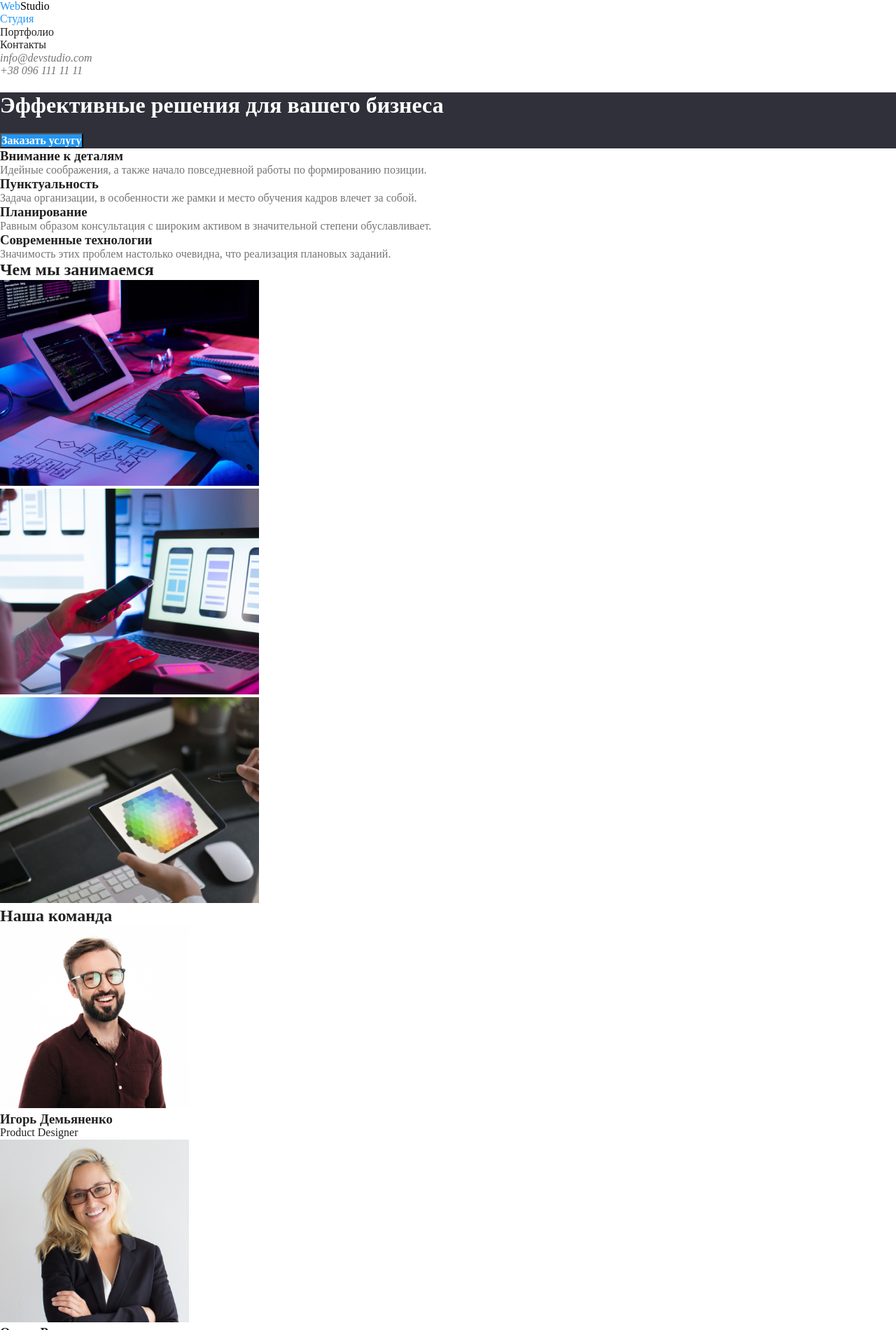
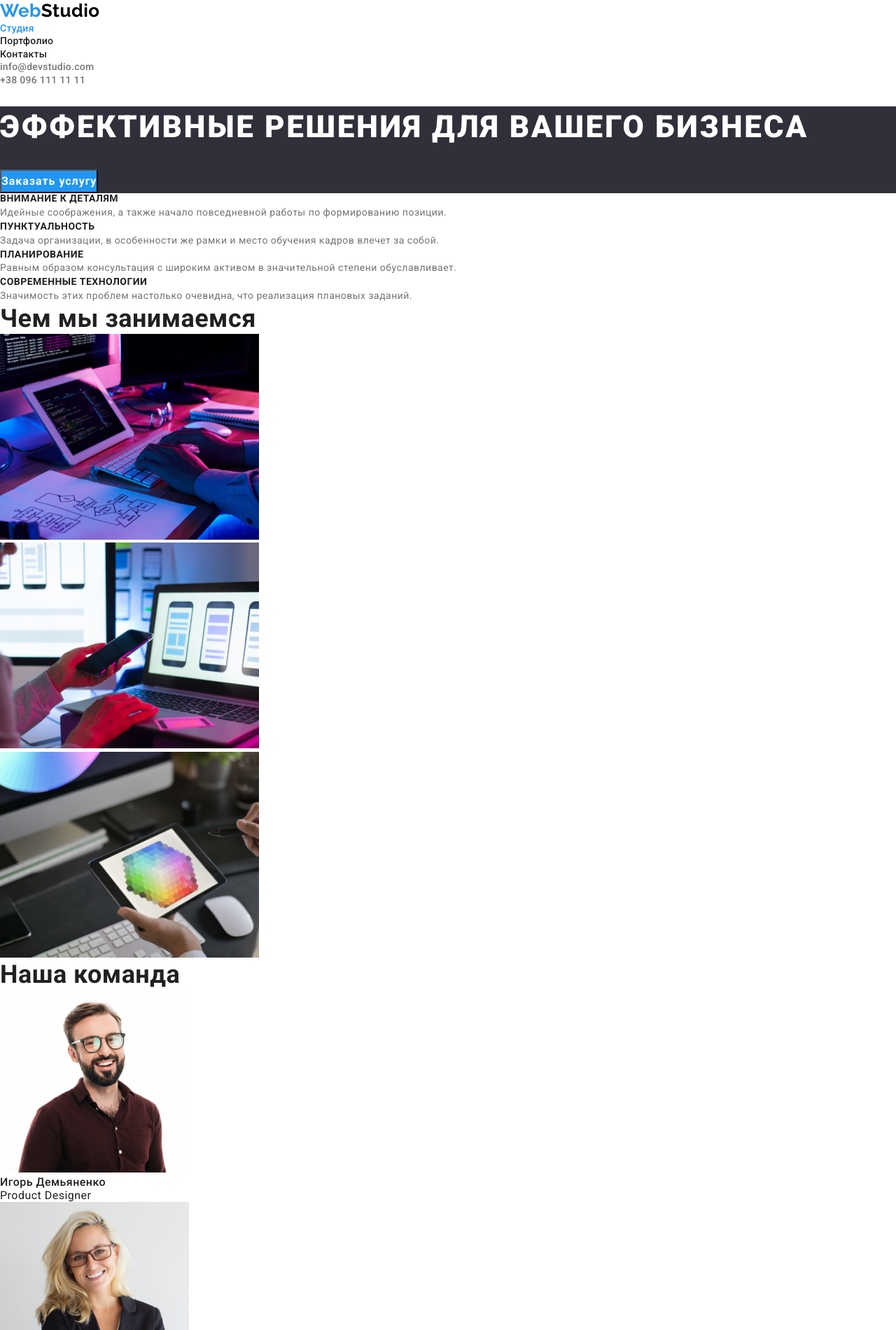
Before and after one commit to OleksandrSimakov/goit-markup-hw-02, a plain HTML site: page index.html in a window 1280 px wide. Shown: the top 1900 px of the page at 70% size. Drawn offline with Linux system fonts and the light colour scheme.

Commit message:
adds text formatting and corrects class names

```diff
--- a/css/common.css
+++ b/css/common.css
@@ -1,12 +1,12 @@
-/* основной фон #FFFFFF
-вторичный фон #F5F4FA
-фон героя и футера #2F303A
-синий акцент #2196F3
-черный текст лого #000000
-черный текст основной #212121
-черный текст вторичный (серые шапка и абзацы) #757575
-белый текст основной #FFFFFF
-белый текст подвал rgba(255, 255, 255, 0.6) */
+/* primary background colour #FFFFFF
+secondary background colour (our team section) #F5F4FA
+hero and footer background colour #2F303A
+accent #2196F3
+logo black colour #000000
+primary black colour #212121
+secondary black colour (grey header and paragraphs) #757575
+primary white colour #FFFFFF
+footer white colour rgba(255, 255, 255, 0.6) */
 
 :root {
   --primary-black-color: #212121;
@@ -26,6 +26,8 @@
 body {
   background-color: var(--primary-white-color);
   color: var(--primary-black-color);
+  font-family: Roboto, sans-serif;
+  letter-spacing: 0.03em;
 }
 
 /* ul */
@@ -36,18 +38,32 @@ body {
 /* a */
 .link {
   text-decoration: none;
+  font-style: normal;
 }
 
 /* site-nav */
-.site-nav .link {
+.site-nav.list .link {
   color: var(--primary-black-color);
+  font-weight: 500;
+  font-size: 14px;
+  line-height: 1.14;
+  letter-spacing: 0.02em;
 }
-.site-nav .link:hover,
-.site-nav .link:focus {
+.site-nav.list .link:hover,
+.site-nav.list .link:focus {
+  color: var(--accent-color);
+}
+.site-nav.list .link.current {
   color: var(--accent-color);
 }
 
-/* header and footer logo */
+/* logo, header and footer logo */
+.logo {
+  font-family: Raleway, sans-serif;
+  font-weight: 700;
+  font-size: 26px;
+  line-height: 1.19;
+}
 .site-nav > .link {
   color: var(--accent-color);
 }
@@ -62,6 +78,10 @@ body {
 /* header-address list */
 .header-address .link {
   color: var(--secondary-black-color);
+  font-weight: 500;
+  font-size: 14px;
+  line-height: 1.14;
+  letter-spacing: 0.02em;
 }
 .header-address .link:hover,
 .header-address .link:focus {
@@ -84,11 +104,11 @@ footer {
 .footer-address.link:hover {
   color: var(--accent-color);
 }
-/* button */
-.button {
-  background-color: var(--accent-color);
-  color: var(--primary-white-color);
+.footer-address.list {
+  font-size: 14px;
+  line-height: 1.71;
 }
+
 /* visually hidden */
 .visually-hidden {
   position: absolute;
@@ -102,3 +122,8 @@ footer {
   clip: rect(0 0 0 0);
   overflow: hidden;
 }
+
+/* button */
+button {
+  letter-spacing: 0.03em;
+}
--- a/css/main.css
+++ b/css/main.css
@@ -1,6 +1,14 @@
-.site-nav.link.current {
-  color: var(--accent-color);
-}
+/* pallete the same.
+Do not forget about our-team section background color - secondary background-color #F5F4FA */
+
+/* :root {
+  --primary-black-color: #212121;
+  --secondary-black-color: #757575;
+  --primary-white-color: #ffffff;
+  --secondary-background-color: #f5f4fa;
+  --hero-and-footer-background-color: #2f303a;
+  --accent-color: #2196f3;
+} */
 
 /* hero. background is temporarily set */
 .hero {
@@ -8,14 +16,53 @@
 }
 .hero-title {
   color: var(--primary-white-color);
+  font-weight: 900;
+  font-size: 44px;
+  line-height: 1.36;
+  letter-spacing: 0.06em;
+  text-transform: uppercase;
 }
 
-/* section paragraph */
+/* hero-button */
+.hero-button {
+  background-color: var(--accent-color);
+  color: var(--primary-white-color);
+  font-family: Roboto;
+  font-style: normal;
+  font-weight: 700;
+  font-size: 16px;
+  line-height: 1.88;
+  letter-spacing: 0.06em;
+}
+/* our-features section headline */
+.our-features-headline {
+  font-weight: 700;
+  font-size: 14px;
+  line-height: 1.14;
+  text-transform: uppercase;
+}
+
+/* our-features section paragraph */
 .our-features-paragraph {
   color: var(--secondary-black-color);
+  font-size: 14px;
+  line-height: 1.71;
+}
+/* our-team section paragraph */
+.our-team-paragraph {
+  font-size: 16px;
+  line-height: 1.19;
+}
+/* our-projects and our-team section heading */
+.section-heading {
+  font-weight: 700;
+  font-size: 36px;
+  line-height: 1.16;
+}
 
-  /* main button */
+/* our-team-headline */
+.our-team-headline {
+  font-weight: 500;
+  font-size: 16px;
+  line-height: 1.19;
 }
-.button {
-  font-weight: 700;
-}
--- a/index.html
+++ b/index.html
@@ -14,7 +14,7 @@
     <!--Шапка сайта-->
       <header class="header">
         <nav class="site-nav">
-          <a class="site-nav link" href="./index.html" lang="en" aria-label="логотип кампании">Web<span class="header-logo">Studio</span>
+          <a class="logo link" href="./index.html" lang="en" aria-label="логотип кампании">Web<span class="header-logo">Studio</span>
           </a>
           <ul class="site-nav list">
             <li>
@@ -46,7 +46,7 @@
           <h1 class="hero-title">
             Эффективные решения для вашего бизнеса
           </h1>
-          <button class="button" type="button">Заказать услугу</button>
+          <button class="hero-button" type="button">Заказать услугу</button>
         </section>
         <!--Наши особенности. Логический заголовок h2 потом убрать-->
         <section class="section">
@@ -111,37 +111,37 @@
           <ul class="our-team list">
             <li class="our-team-item">
               <img class="our-team-img" src="./images/our-team/img.jpg" alt="Первый член команды" width="270" height="261">
-              <h3 class="our-team-head">
+              <h3 class="our-team-headline">
                 Игорь Демьяненко
               </h3>
-              <p class="section-paragraph" lang="en">
+              <p class="our-team-paragraph" lang="en">
                 Product Designer
               </p>
             </li>
             <li class="our-team-item">
               <img class="our-team-img" src="./images/our-team/img-1.jpg" alt="Второй член команды" width="270" height="261">
-              <h3 class="our-team-head">
+              <h3 class="our-team-headline">
                 Ольга Репина
               </h3>
-              <p class="section-paragraph" lang="en">
+              <p class="our-team-paragraph" lang="en">
                 Frontend Developer
               </p>
             </li>
             <li class="our-team-item">
               <img class="our-team-img" src="./images/our-team/img-2.jpg" alt="Третий член команды" width="270" height="261">
-              <h3 class="our-team-head">
+              <h3 class="our-team-headline">
                 Николай Тарасов
               </h3>
-              <p class="section-paragraph" lang="en">
+              <p class="our-team-paragraph" lang="en">
                 Marketing
               </p>
             </li>
             <li class="our-team-item">
               <img class="our-team-img" src="./images/our-team/img-3.jpg" alt="Четвертый член команды" width="270" height="261">
-              <h3 class="our-team-head">
+              <h3 class="our-team-headline">
                 Михаил Ермаков
               </h3>
-              <p class="section-paragraph" lang="en">
+              <p class="our-team-paragraph" lang="en">
                 UI Designer
               </p>
             </li>
@@ -150,7 +150,7 @@
       </main>
       <!--Подвал сайта-->
       <footer class="footer">
-        <a class="footer link" href="/" lang="en" aria-label="логотип кампании">Web<span class="footer-logo">Studio</span>
+        <a class="footer logo link" href="/" lang="en" aria-label="логотип кампании">Web<span class="footer-logo">Studio</span>
         </a>
         <address>
           <ul class="footer-address list">
```
Also changed, not shown: css/portfolio.css (+42 -1 lines), portfolio.html (+7 -7 lines).
